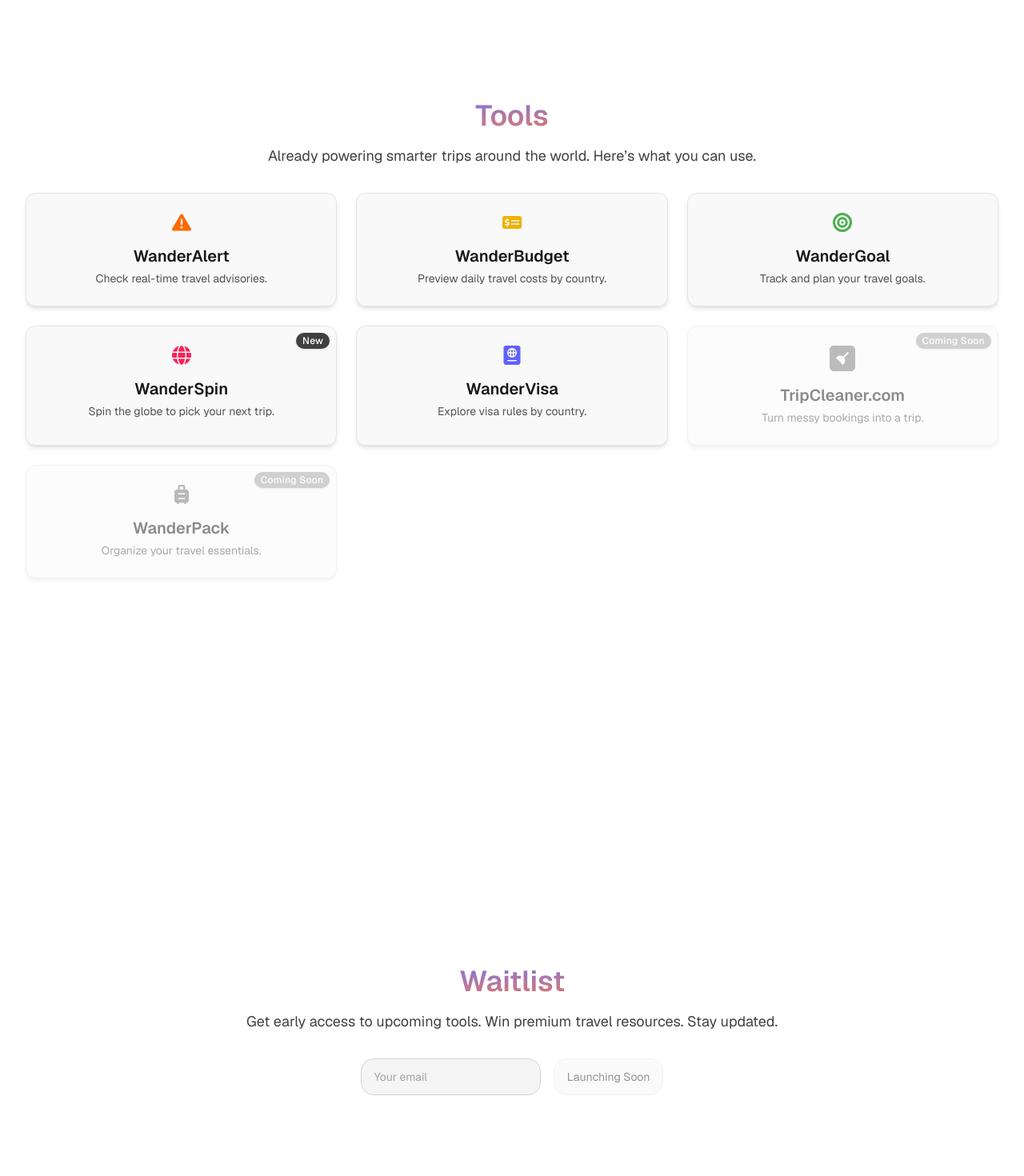
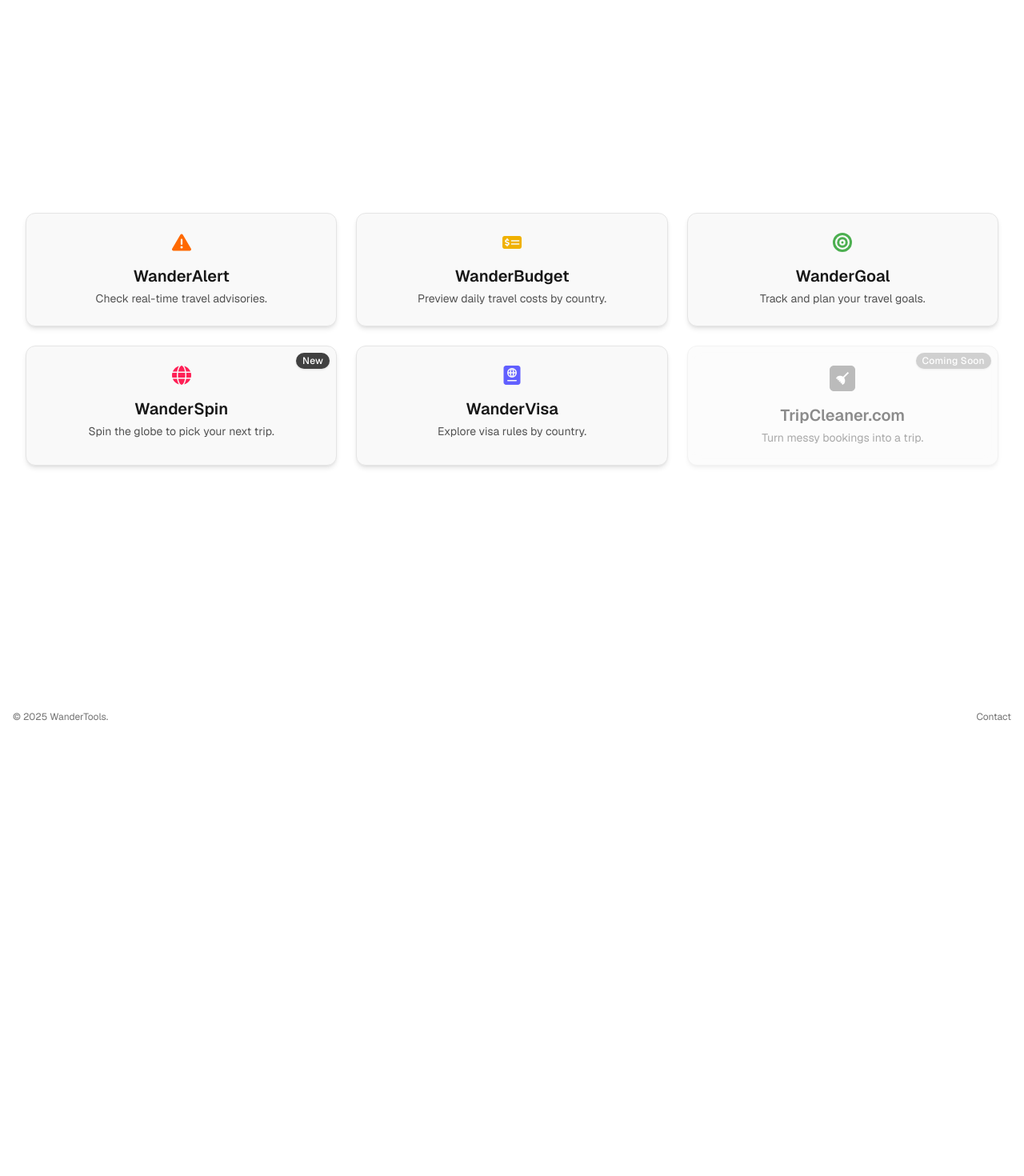
Before and after one commit to afigard/wandertools, a Next.js app: page / in a window 1280 px wide. Shown: the part 920-2390 px from the top of the page at 80% size. After the commit the page ends 1856 px from the top, so only its background shows below. Built offline with nearby package versions, Linux system fonts and the light colour scheme.

Commit message:
🔥 Remove waitlist section

```diff
--- a/app/page.tsx
+++ b/app/page.tsx
@@ -66,13 +66,6 @@ const apps = [
       />
     ),
     href: "https://tripcleaner.com/",
-    disabled: true,
-  },
-  {
-    name: "WanderPack",
-    description: "Organize your travel essentials.",
-    icon: <FaSuitcaseRolling className="text-2xl text-neutral-500" />,
-    href: "",
     disabled: true,
   },
 ];
@@ -169,17 +162,6 @@ export default function Home() {
             viewport={{ once: true }}
             className="w-full"
           >
-            <h2 className="text-3xl sm:text-4xl font-semibold mb-4 bg-gradient-to-br from-indigo-500 to-orange-500 text-transparent bg-clip-text">
-              Tools
-            </h2>
-            <p
-              className={`text-base sm:text-lg mb-8 ${
-                dark ? "text-neutral-300" : "text-neutral-700"
-              }`}
-            >
-              Already powering smarter trips around the world. Here’s what you
-              can use.
-            </p>
             <div className="grid gap-6 sm:grid-cols-3">
               {apps.map(
                 ({ name, description, icon, href, disabled, badge }) => (
@@ -230,58 +212,6 @@ export default function Home() {
             </div>
           </motion.div>
         </section>
-
-        <section
-          id="waitlist"
-          className="min-h-screen flex flex-col items-center justify-center text-center px-4 py-16 sm:py-24 max-w-7xl mx-auto w-full"
-        >
-          <motion.div
-            initial={{ opacity: 0, y: 16 }}
-            whileInView={{ opacity: 1, y: 0 }}
-            transition={{ duration: 0.7 }}
-            viewport={{ once: true }}
-            className="w-full"
-          >
-            <h2 className="text-3xl sm:text-4xl font-semibold mb-4 mt-32 text-center bg-gradient-to-br from-indigo-500 to-orange-500 text-transparent bg-clip-text">
-              Waitlist
-            </h2>
-            <p
-              className={`text-base sm:text-lg mb-8 ${
-                dark ? "text-neutral-300" : "text-neutral-700"
-              }`}
-            >
-              Get early access to upcoming tools. Win premium travel resources.
-              Stay updated.
-            </p>
-
-            <form
-              onSubmit={(e) => e.preventDefault()}
-              className="w-full sm:flex sm:items-center sm:justify-center gap-4"
-            >
-              <input
-                type="email"
-                placeholder="Your email"
-                required
-                className={`w-full sm:w-auto px-4 py-3 rounded-2xl border text-sm outline-none ${
-                  dark
-                    ? "border-neutral-800 bg-neutral-900 text-neutral-200 placeholder:text-neutral-600"
-                    : "border-neutral-300 bg-neutral-100 text-neutral-800 placeholder:text-neutral-400"
-                }`}
-              />
-              <button
-                disabled
-                type="submit"
-                className={`mt-3 sm:mt-0 w-full sm:w-auto px-4 py-3 rounded-2xl border text-sm outline-none opacity-50 cursor-not-allowed ${
-                  dark
-                    ? "border-neutral-800 bg-neutral-900 text-neutral-200"
-                    : "border-neutral-200 bg-neutral-100 text-neutral-800"
-                }`}
-              >
-                Launching Soon
-              </button>
-            </form>
-          </motion.div>
-        </section>
       </main>
 
       <footer className="flex justify-between items-center text-xs text-neutral-500 px-8 py-6 sm:px-4 sm:py-8 max-w-7xl mx-auto w-full">
```
